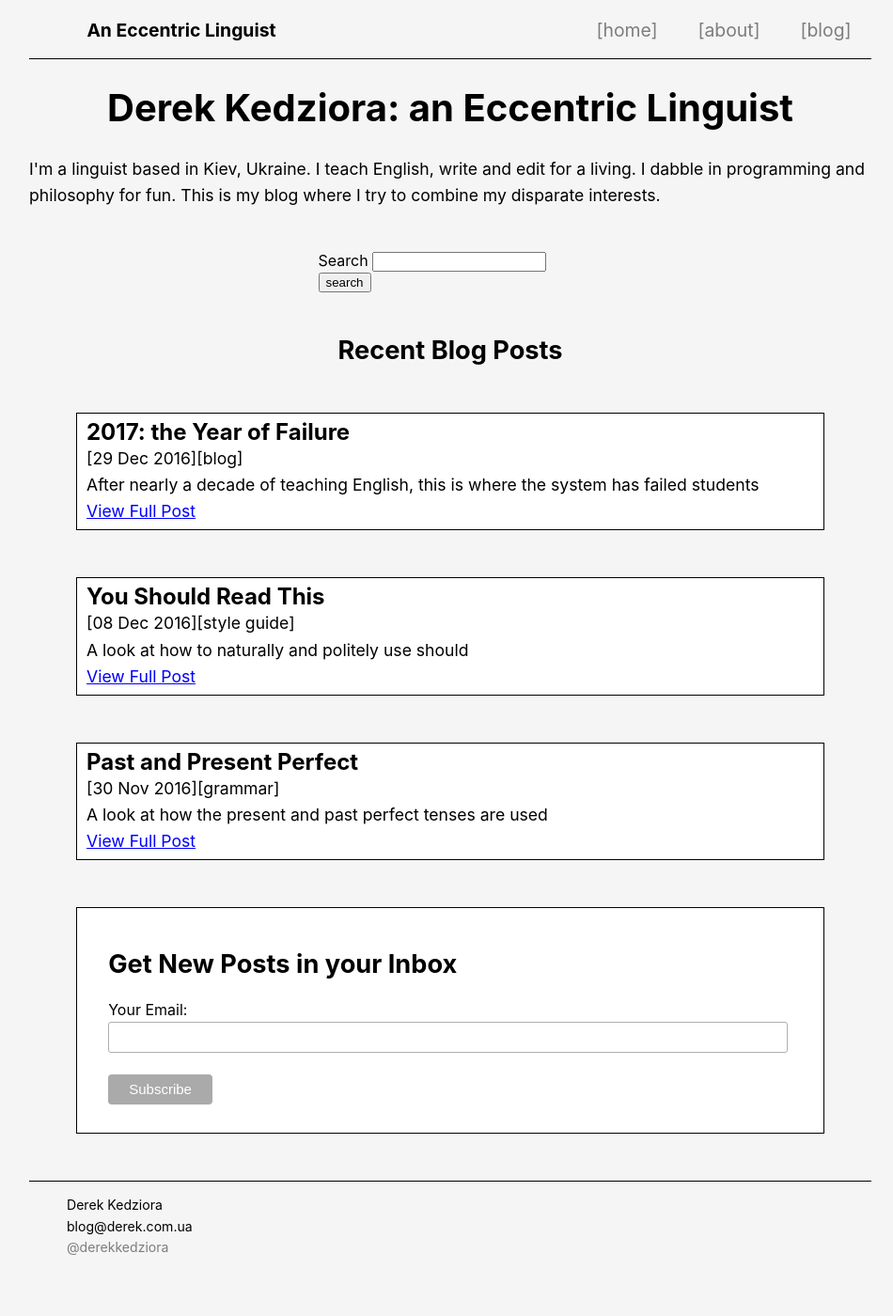
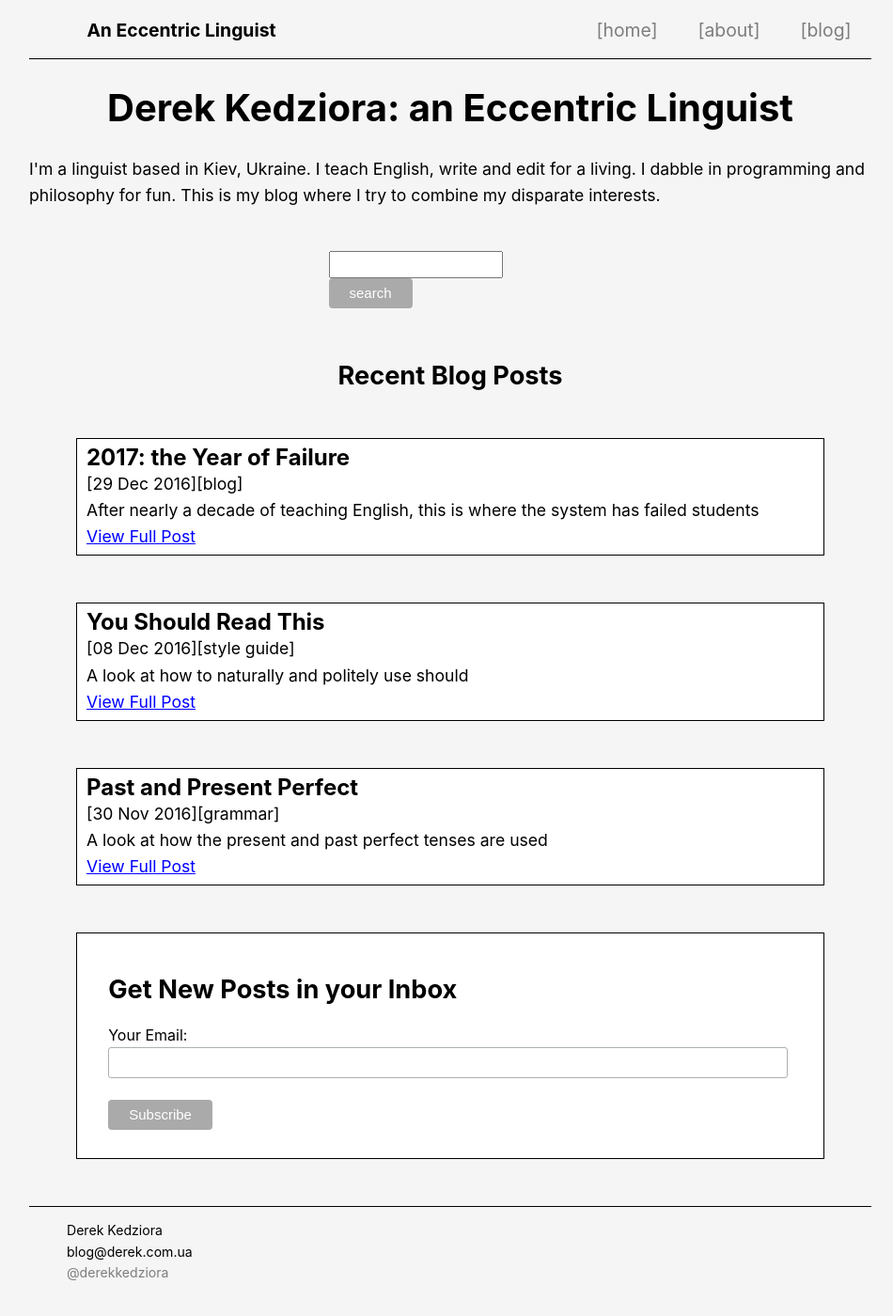
Before and after one commit to ZeroDeth/derekkedziora.github.io, a Jekyll site: the page built from index.html, in a window 1280 px wide. Shown: the whole page at 94% size, without its empty margins (161-1111 px from the left). Built offline with Jekyll 4.4.1, drawn with Linux system fonts in a browser that asks for light colours; comment, search, counter and statistics services are not loaded; before the commit the page ends 1373 px from its top, so only the background shows below that.

Commit message:
formatting

```diff
--- a/_includes/search-form.html
+++ b/_includes/search-form.html
@@ -1,7 +1,6 @@
 <div class="search-form">
 <form action="/search.html" method="get">
-  <label for="search-box">Search</label>
   <input type="text" id="search-box" name="query">
-  <input type="submit" value="search">
+  <input id="search-button" type="submit" value="search">
 </form>
 </div>
--- a/css/main.css
+++ b/css/main.css
@@ -148,8 +148,25 @@ blockquote {
 }
 
 .search-form {
-  width: 281px;
+  width: 259px;
   margin: 5% auto 5% auto;
+}
+
+#search-box {
+  height: 23px;
+}
+
+#search-button {
+  clear:both; background-color: #aaa; border: 0 none; border-radius:4px; transition: all 0.23s ease-in-out 0s; color: #FFFFFF; cursor: pointer; display: inline-block; font-size:15px; font-weight: normal; height: 32px; line-height: 32px; margin: 0 5px 10px 0; padding: 0 22px; text-align: center; text-decoration: none; vertical-align: top; white-space: nowrap; width: auto;
+}
+
+#search-button:hover {
+  background-color: black;
+  color: white;
+}
+
+#search-results {
+  padding-left: 0px;
 }
 
 .mailchimp-form {
```
Also changed, not shown: search.html (+5 -4 lines).
